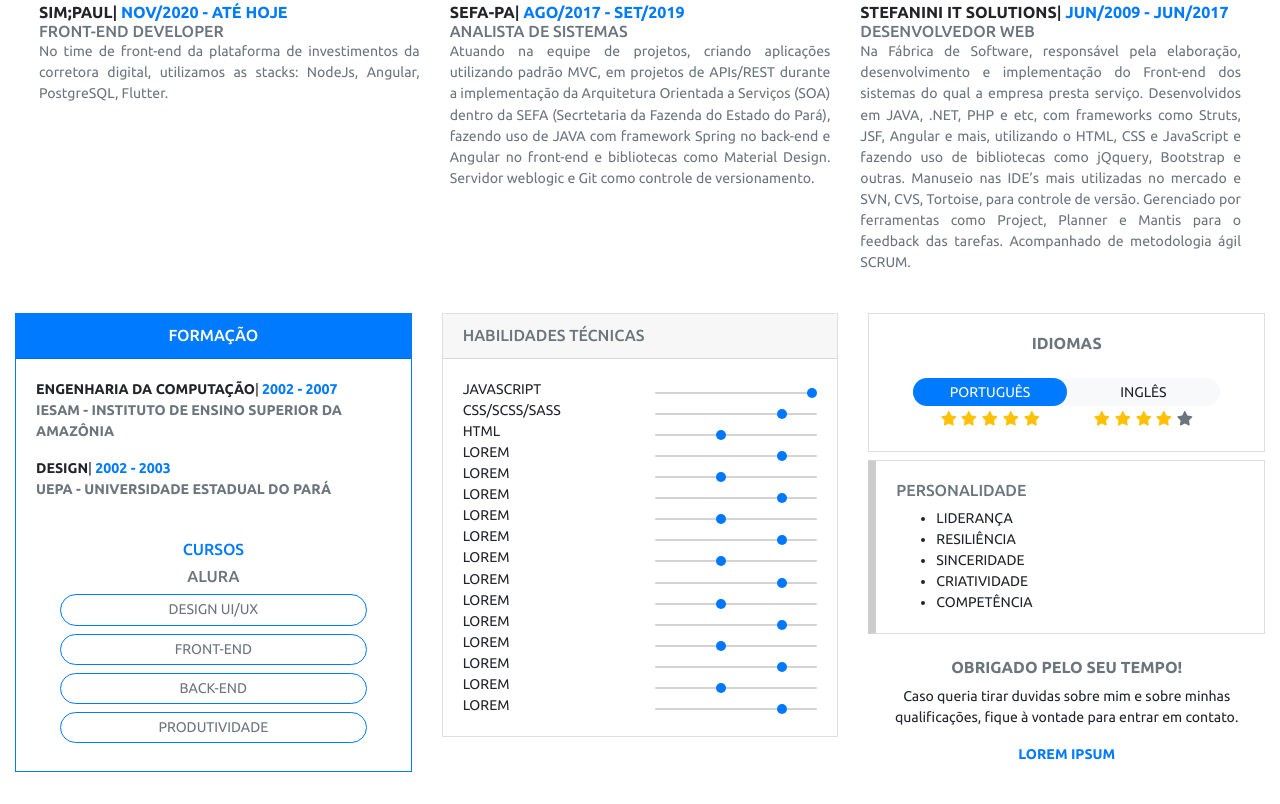
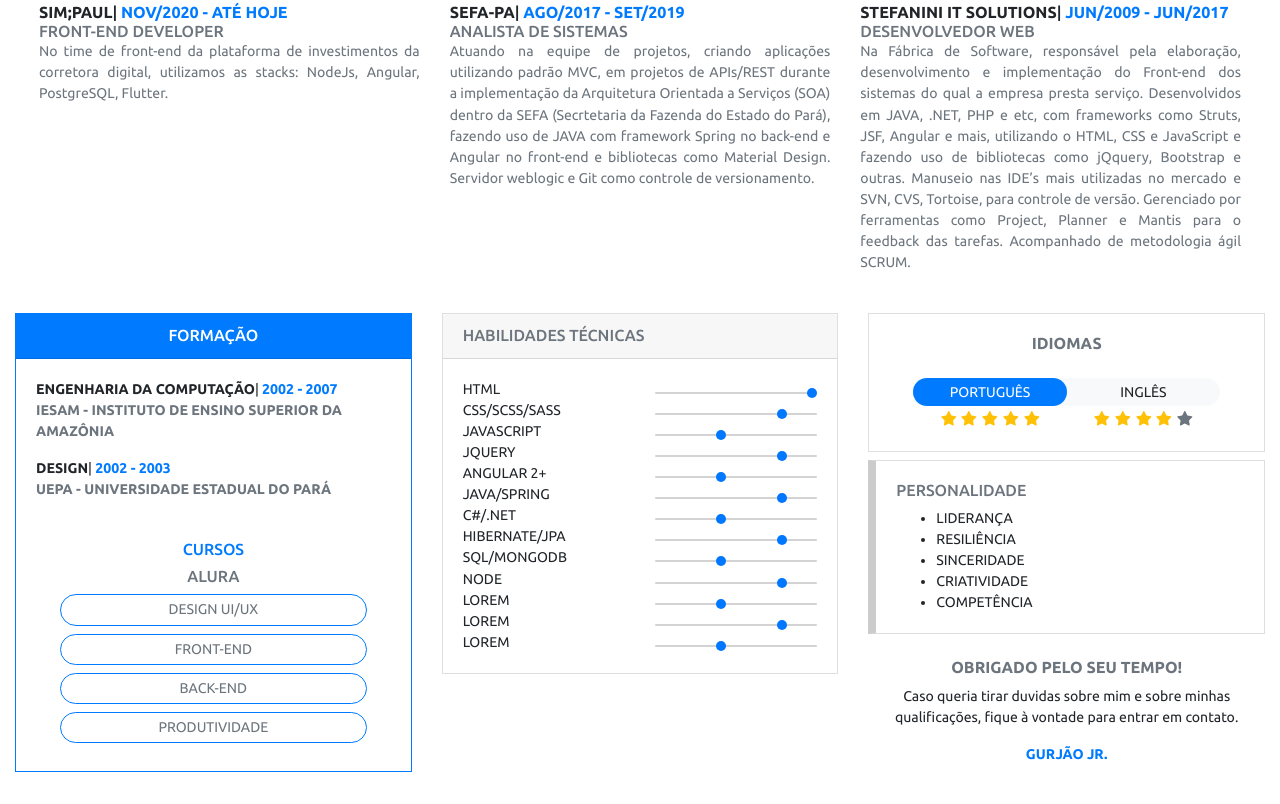
Before and after one commit to gurjao/curriculum, a website: page index.html in a window 1280 px wide. Shown: the part 475-1279 px from the top of the page. Drawn offline with Linux system fonts and the light colour scheme.

Commit message:
Atualizando JSON

```diff
--- a/index.html
+++ b/index.html
@@ -143,24 +143,12 @@
 							<div class="col"> <div class="range-field"> <input type="range" value="4" min="0" max="10" class="slider" disabled="true" /></div></div>
 						</div>
 						<div class="row">
-							<div id="habilidade1" class="col">Lorem</div>
+							<div id="habilidade11" class="col">Lorem</div>
 							<div class="col"><div class="range-field"><input type="range" value="8" min="0" max="10" class="slider" disabled="true" /></div></div>
 						</div>
 						<div class="row">
-							<div id="habilidade1" class="col">Lorem</div>
+							<div id="habilidade12" class="col">Lorem</div>
 							<div class="col"><div class="range-field"><input type="range" value="4" min="0" max="10" class="slider" disabled="true" /></div></div>
-						</div>
-						<div class="row">
-							<div id="habilidade1" class="col">Lorem</div>
-							<div class="col"> <div class="range-field"> <input type="range" value="8" min="0" max="10" class="slider" disabled="true" /></div></div>
-						</div>
-						<div class="row">
-							<div id="habilidade1" class="col">Lorem</div>
-							<div class="col"> <div class="range-field"> <input type="range" value="4" min="0" max="10" class="slider" disabled="true" /></div></div>
-						</div>
-						<div class="row">
-							<div id="habilidade1" class="col">Lorem</div>
-							<div class="col"><div class="range-field"><input type="range" value="8" min="0" max="10" class="slider" disabled="true" /></div></div>
 						</div>
 					</div>
 				</div>
--- a/js/app.js
+++ b/js/app.js
@@ -56,6 +56,8 @@ fetch('https://raw.githubusercontent.com/gurjao/curriculum/master/info.json')
     document.querySelector('#habilidade8').innerHTML = json.habilidade[7].nome;
     document.querySelector('#habilidade9').innerHTML = json.habilidade[8].nome;
     document.querySelector('#habilidade10').innerHTML = json.habilidade[9].nome;
+    document.querySelector('#habilidade11').innerHTML = json.habilidade[10].nome;
+    document.querySelector('#habilidade12').innerHTML = json.habilidade[11].nome;
 
     /* Idioma */
     document.querySelector('#idioma1').innerHTML = json.idioma[0].nome;
--- a/public/js/app.js
+++ b/public/js/app.js
@@ -46,9 +46,16 @@ fetch('https://raw.githubusercontent.com/gurjao/curriculum/master/info.json')
     document.querySelector('#cursoNome1').innerHTML = json.curso[0].nome[3];
 
     /* Habilidade */
-    document.querySelector('#habilidade1').innerHTML = json.habilidade[2].nome;
+    document.querySelector('#habilidade1').innerHTML = json.habilidade[0].nome;
     document.querySelector('#habilidade2').innerHTML = json.habilidade[1].nome;
-    document.querySelector('#habilidade3').innerHTML = json.habilidade[0].nome;
+    document.querySelector('#habilidade3').innerHTML = json.habilidade[2].nome;
+    document.querySelector('#habilidade4').innerHTML = json.habilidade[3].nome;
+    document.querySelector('#habilidade5').innerHTML = json.habilidade[4].nome;
+    document.querySelector('#habilidade6').innerHTML = json.habilidade[5].nome;
+    document.querySelector('#habilidade7').innerHTML = json.habilidade[6].nome;
+    document.querySelector('#habilidade8').innerHTML = json.habilidade[7].nome;
+    document.querySelector('#habilidade9').innerHTML = json.habilidade[8].nome;
+    document.querySelector('#habilidade10').innerHTML = json.habilidade[9].nome;
 
     /* Idioma */
     document.querySelector('#idioma1').innerHTML = json.idioma[0].nome;
@@ -63,6 +70,7 @@ fetch('https://raw.githubusercontent.com/gurjao/curriculum/master/info.json')
 
     /* Agradecimento */
     document.querySelector('#agradecimento').innerHTML = json.agradecimento;
+    document.querySelector('#autor').innerHTML = json.autor;
 })
 
 /*
```
